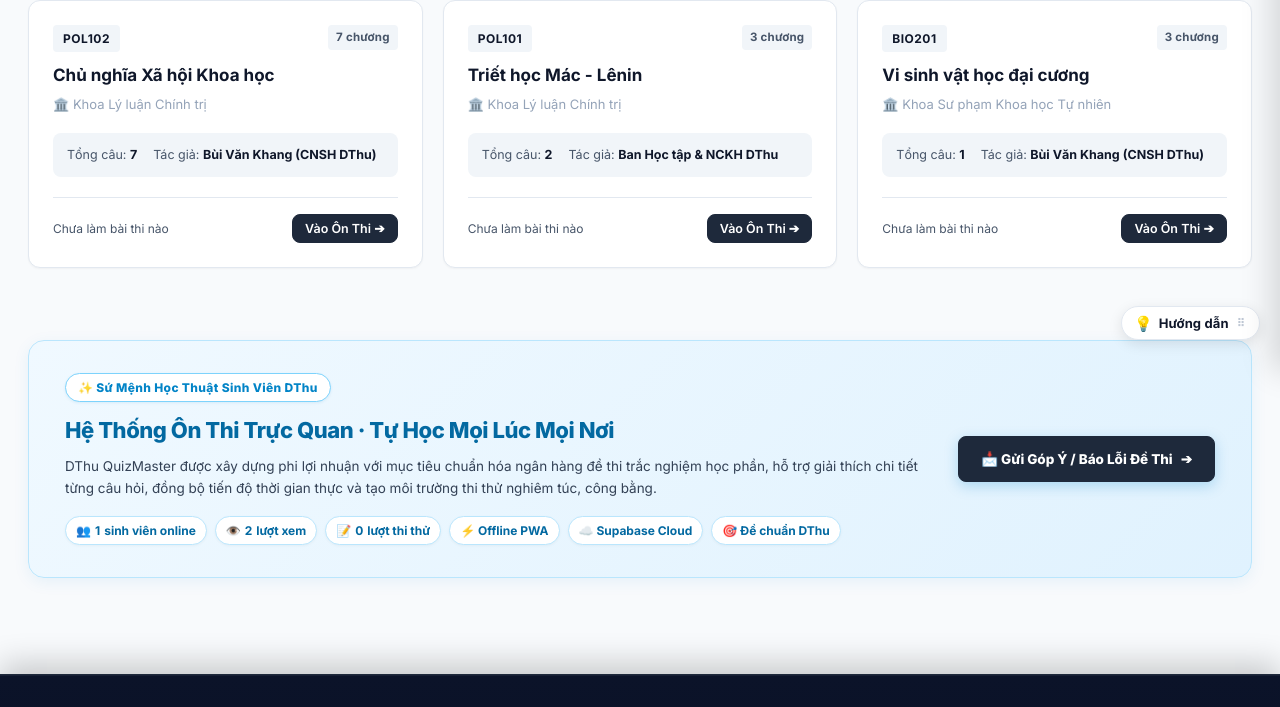
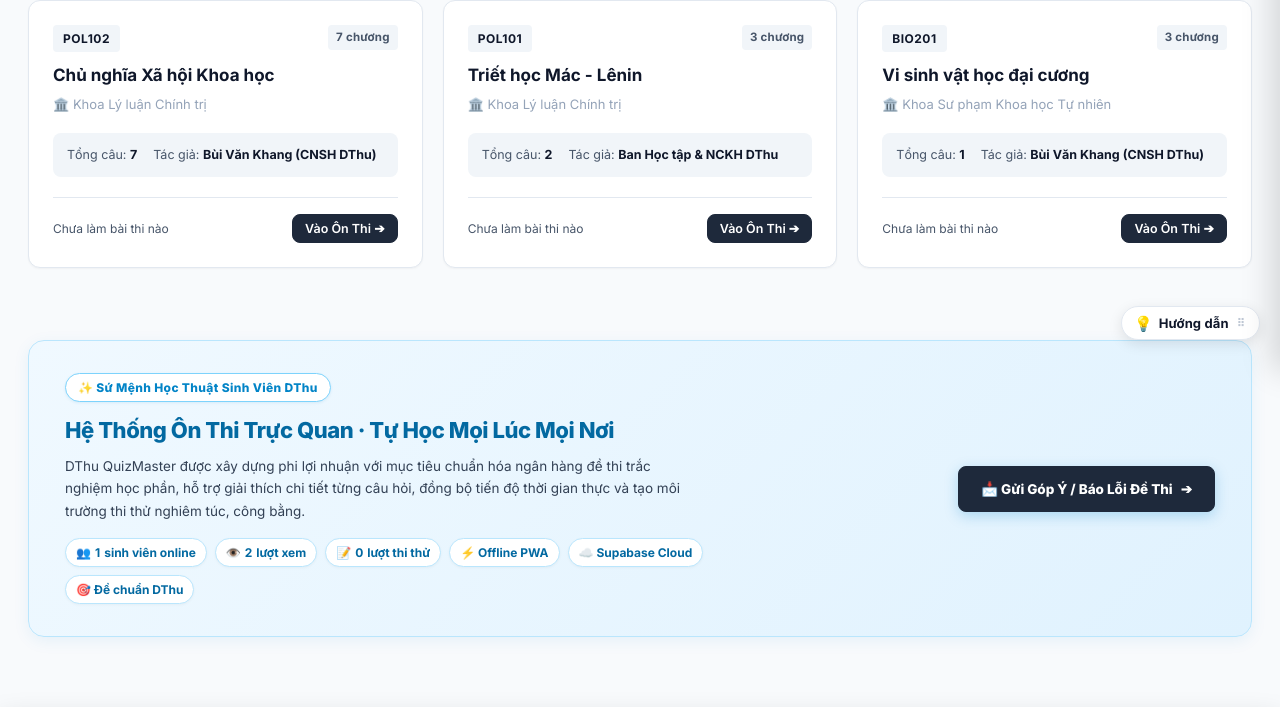
Before and after one commit to VKhang-Bui/dthu-quizmaster, a plain HTML site: page index.html in a window 1280 px wide. Shown: the part 430-1137 px from the top of the page. Drawn offline with Linux system fonts and the light colour scheme; no server answers.

Commit message:
style(ui): limit home mission text max-width and increase gap with action button

```diff
--- a/assets/css/views.css
+++ b/assets/css/views.css
@@ -2023,7 +2023,7 @@ body.is-resizing-quiz {
   display: flex;
   justify-content: space-between;
   align-items: center;
-  gap: 32px;
+  gap: 44px;
   box-shadow: 0 4px 16px rgba(2, 132, 199, 0.08);
   transition: all 200ms ease;
 }
@@ -2046,6 +2046,7 @@ body.is-resizing-quiz {
 
 .home-mission-content {
   flex: 1;
+  max-width: 660px;
 }
 
 .creator-pill-tag {
@@ -2086,6 +2087,7 @@ body.is-resizing-quiz {
   line-height: 1.65;
   color: #334155;
   margin: 0 0 16px 0;
+  max-width: 620px;
 }
 
 [data-theme="dark"] .mission-desc {
@@ -2096,6 +2098,7 @@ body.is-resizing-quiz {
   display: flex;
   flex-wrap: wrap;
   gap: 8px;
+  max-width: 640px;
 }
 
 .mission-pill {
@@ -2125,6 +2128,7 @@ body.is-resizing-quiz {
 
 .home-mission-action {
   flex-shrink: 0;
+  align-self: center;
 }
 
 @media (max-width: 900px) {
```
